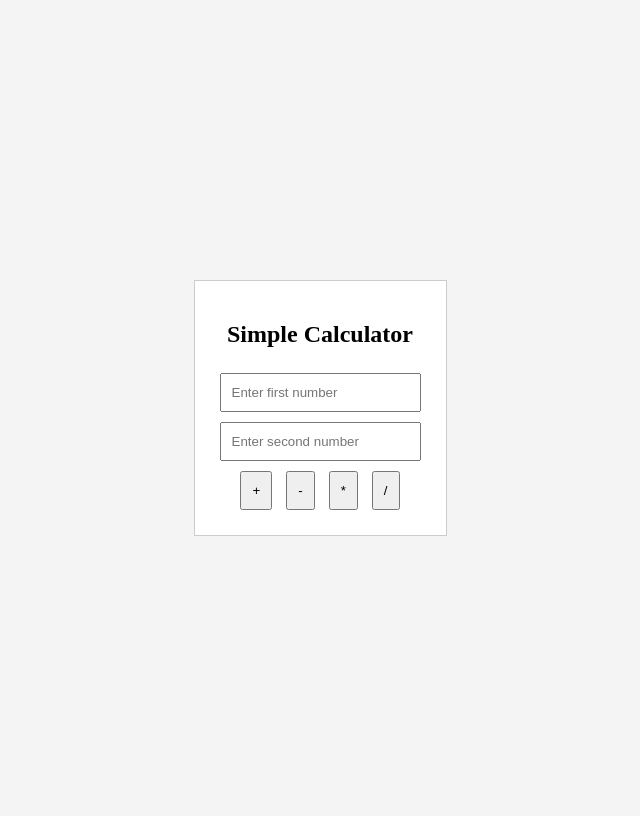
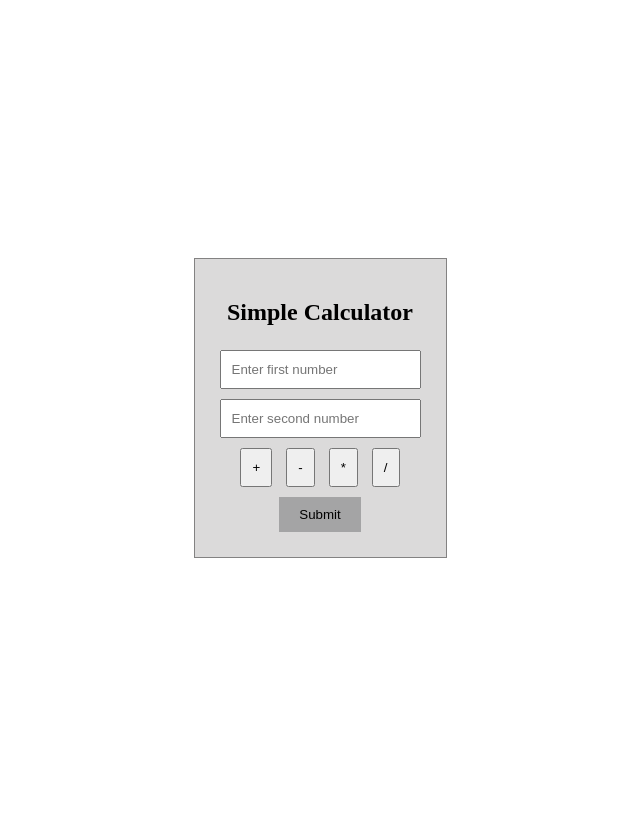
Before and after one commit to ShrabanSah77/Calculate, a Django app: page / in a window 1280 px wide. Shown: the whole page, without its empty margins (320-960 px from the left). Run offline with Django 5.2, Linux system fonts and the light colour scheme.

Commit message:
change in html file

```diff
--- a/mycalc/templates/home.html
+++ b/mycalc/templates/home.html
@@ -1,27 +1,12 @@
-<!doctype html>
-<html>
-  <head>
-    <title>Calculator</title>
-    <style>
-      body {
-        display: flex;
-        justify-content: center;
-        align-items: center;
-        height: 100vh;
-        background: #f4f4f4;
-      }
-      .box {
-        border: 1px solid #ccc;
-        padding: 20px;
-        background: white;
-        text-align: center;
-      }
-      input,
-      button {
-        margin: 5px;
-        padding: 10px;
-      }
-    </style>
+{% load static %}
+<!DOCTYPE html>
+<html lang="en">
+<head>
+    <meta charset="UTF-8">
+    <meta name="viewport" content="width=device-width, initial-scale=1.0">
+    <title>Document</title>
+    <link rel="stylesheet" href="{% static 'styles/style.css' %}">
+
   </head>
   <body>
     <div class="box">
@@ -44,6 +29,9 @@
         <button type="submit" name="operation" value="sub">-</button>
         <button type="submit" name="operation" value="mul">*</button>
         <button type="submit" name="operation" value="div">/</button>
+        <div>
+          <button class="btn" type="submit">Submit</button>
+        </div>
       </form>
     </div>
   </body>
```
Also changed, not shown: mycalc/static/styles/style.css (renamed from mycalc/static/mycalc/style.css).
